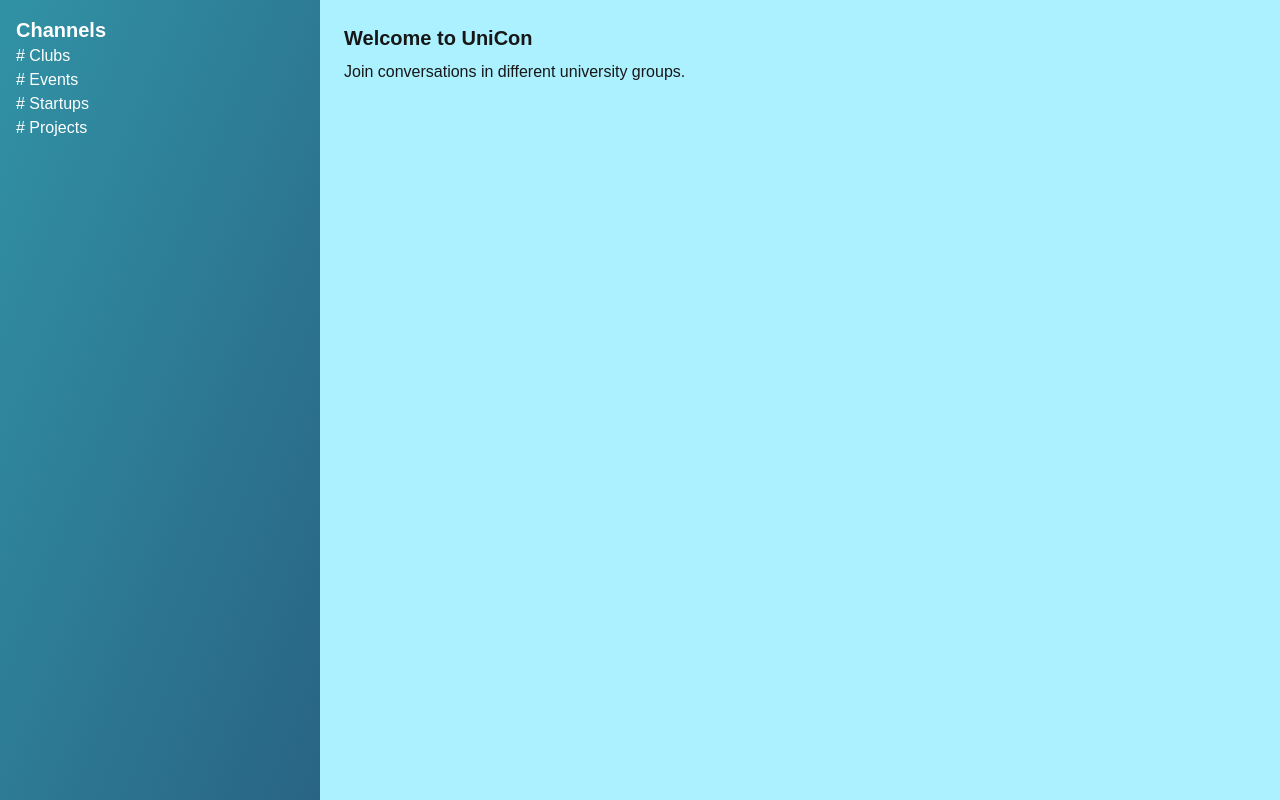
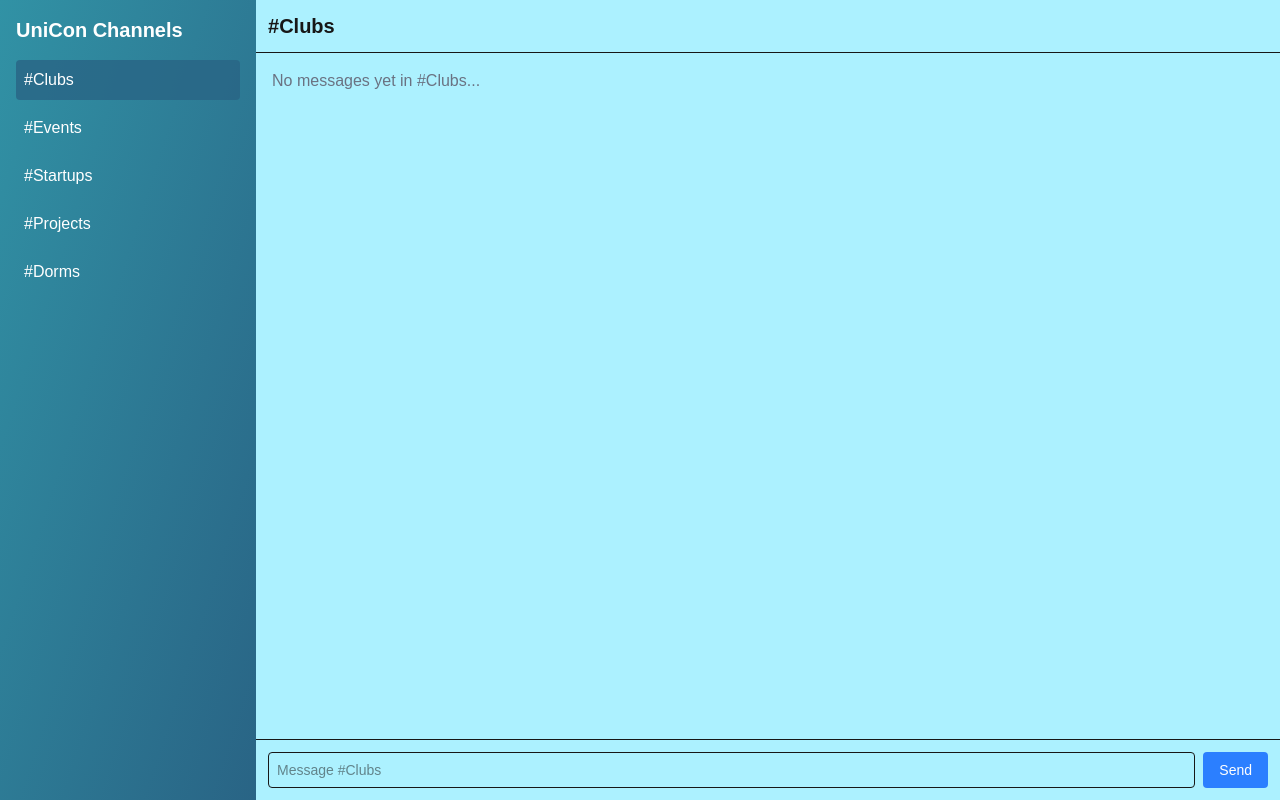
Before and after one commit to preetham-1601/University-Connect, a Next.js app in the folder frontend/: page /unicon in a window 1280 px wide. Built offline with nearby package versions, Linux system fonts and the light colour scheme.

Commit message:
unicon page update

```diff
--- a/frontend/src/app/unicon/page.js
+++ b/frontend/src/app/unicon/page.js
@@ -1,24 +1,104 @@
 "use client";
-import { useRouter } from "next/navigation";
+import { useState } from "react";
 
 export default function UniConPage() {
+  // Categories in your university connect
+  const categories = ["Clubs", "Events", "Startups", "Projects", "Dorms"];
+
+  // Track the currently selected category
+  const [selectedCategory, setSelectedCategory] = useState("Clubs");
+
+  // Store messages by category (local state for demo)
+  const [messagesByCategory, setMessagesByCategory] = useState({
+    Clubs: [],
+    Events: [],
+    Startups: [],
+    Projects: [],
+    Dorms: [],
+  });
+
+  // Track input for sending new message
+  const [input, setInput] = useState("");
+
+  // Handle category click in the sidebar
+  function handleCategorySelect(category) {
+    setSelectedCategory(category);
+  }
+
+  // Send a message to the selected category
+  function handleSend() {
+    if (!input.trim()) return;
+    setMessagesByCategory((prev) => {
+      // Copy existing messages for the current category
+      const newMessages = [...prev[selectedCategory], input];
+      // Return updated state with new message appended
+      return {
+        ...prev,
+        [selectedCategory]: newMessages,
+      };
+    });
+    setInput("");
+  }
+
+  // Get messages for the currently selected category
+  const messages = messagesByCategory[selectedCategory];
+
   return (
     <div className="h-screen flex">
-      {/* Sidebar */}
-      <div className="w-1/4 bg-gradient-to-br from-[#3192A5] to-[#296485] text-white p-4">
-        <h2 className="text-xl font-bold">Channels</h2>
-        <ul>
-          <li># Clubs</li>
-          <li># Events</li>
-          <li># Startups</li>
-          <li># Projects</li>
+      {/* Sidebar with categories */}
+      <div className="w-64 bg-gradient-to-br from-[#3192A5] to-[#296485] text-white p-4">
+        <h2 className="text-xl font-bold mb-4">UniCon Channels</h2>
+        <ul className="space-y-2">
+          {categories.map((cat) => (
+            <li
+              key={cat}
+              className={`cursor-pointer p-2 rounded hover:bg-[#296485]/80 ${
+                selectedCategory === cat ? "bg-[#296485]/80" : ""
+              }`}
+              onClick={() => handleCategorySelect(cat)}
+            >
+              #{cat}
+            </li>
+          ))}
         </ul>
       </div>
 
-      {/* Chat Section */}
-      <div className="flex-1 p-6 bg-[#ACF1FF] bg-opacity-50">
-        <h2 className="text-xl font-bold">Welcome to UniCon</h2>
-        <p className="mt-2">Join conversations in different university groups.</p>
+      {/* Main Chat Area */}
+      <div className="flex-1 flex flex-col bg-[#ACF1FF] bg-opacity-50">
+        {/* Header */}
+        <div className="border-b p-3 font-bold text-xl">
+          #{selectedCategory}
+        </div>
+
+        {/* Messages List */}
+        <div className="flex-1 overflow-y-auto p-4 space-y-2">
+          {messages.length === 0 ? (
+            <p className="text-gray-500">No messages yet in #{selectedCategory}...</p>
+          ) : (
+            messages.map((msg, idx) => (
+              <div key={idx} className="text-sm bg-white p-2 rounded shadow">
+                <span className="font-bold mr-2">User:</span>
+                {msg}
+              </div>
+            ))
+          )}
+        </div>
+
+        {/* Input Box */}
+        <div className="p-3 border-t flex">
+          <input
+            className="flex-1 border rounded px-2 py-1 text-sm"
+            value={input}
+            onChange={(e) => setInput(e.target.value)}
+            placeholder={`Message #${selectedCategory}`}
+          />
+          <button
+            onClick={handleSend}
+            className="ml-2 bg-blue-500 text-white px-4 py-2 rounded text-sm"
+          >
+            Send
+          </button>
+        </div>
       </div>
     </div>
   );
```
Also changed, not shown: 2 other files (tests, documents, lock files or other folders).
